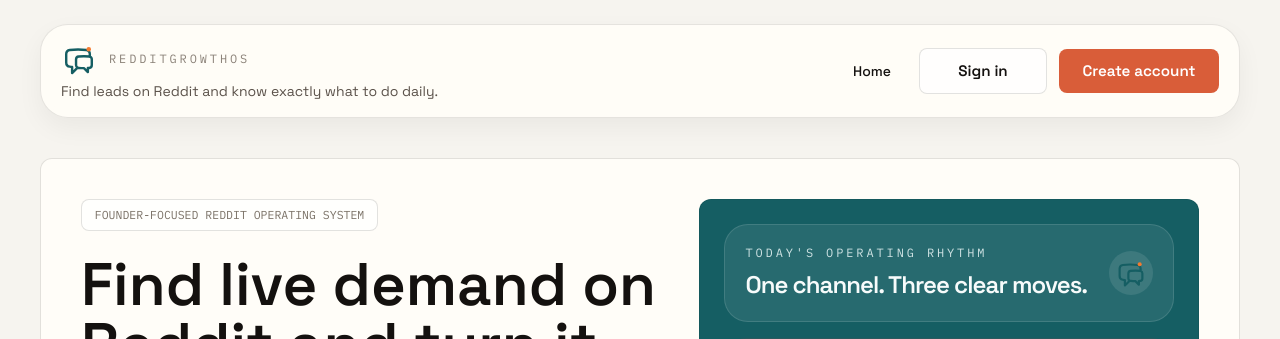
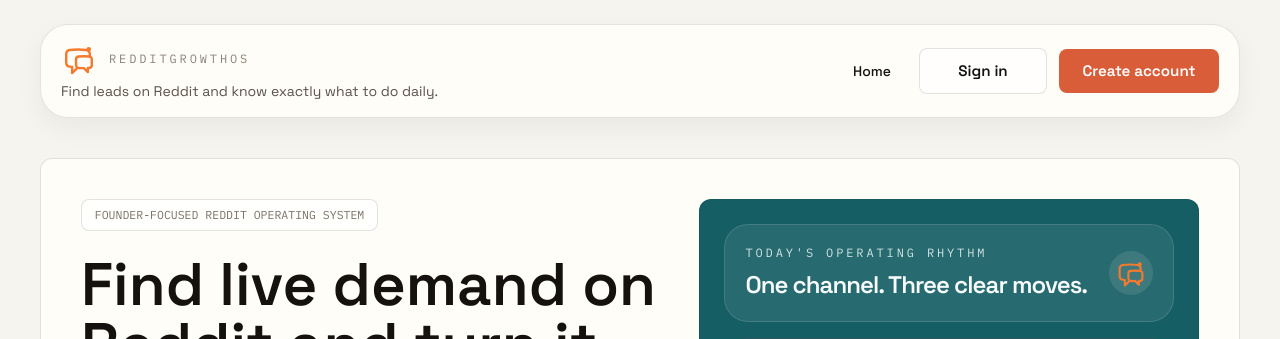
Before and after one commit to bronsondunbar/redditgrowthos, a Next.js app: page / in a window 1280 px wide. Shown: the top 339 px of the page. Built offline with nearby package versions, Linux system fonts and the light colour scheme; no server answers.

Commit message:
feat: update development script and modify opportunity payload structure for API request

```diff
--- a/package.json
+++ b/package.json
@@ -3,7 +3,7 @@
   "version": "0.1.0",
   "private": true,
   "scripts": {
-    "dev": "next dev",
+    "dev": "next dev -p 3002",
     "build": "prisma generate && next build",
     "build:vercel": "prisma migrate deploy && prisma generate && next build",
     "start": "next start",
--- a/src/components/brand-mark.tsx
+++ b/src/components/brand-mark.tsx
@@ -18,7 +18,7 @@ export function BrandMark({ title, ...props }: BrandMarkProps) {
       <path
         d="M20.25 8.511c.884.284 1.5 1.128 1.5 2.097v4.286c0 1.136-.847 2.1-1.98 2.193-.34.027-.68.052-1.02.072v3.091l-3-3c-1.354 0-2.694-.055-4.02-.163a2.115 2.115 0 0 1-.825-.242m9.345-8.334a2.126 2.126 0 0 0-.476-.095 48.64 48.64 0 0 0-8.048 0c-1.131.094-1.976 1.057-1.976 2.192v4.286c0 .837.46 1.58 1.155 1.951m9.345-8.334V6.637c0-1.621-1.152-3.026-2.76-3.235A48.455 48.455 0 0 0 11.25 3c-2.115 0-4.198.137-6.24.402-1.608.209-2.76 1.614-2.76 3.235v6.226c0 1.621 1.152 3.026 2.76 3.235.577.075 1.157.14 1.74.194V21l4.155-4.155"
         transform="translate(3 6) scale(1.75)"
-        stroke="#155E63"
+        stroke="#F47A2F"
         strokeWidth="1.85"
         strokeLinecap="round"
         strokeLinejoin="round"
--- a/src/components/opportunity-workbench.tsx
+++ b/src/components/opportunity-workbench.tsx
@@ -509,12 +509,17 @@ export function OpportunityWorkbench({ initialState }: WorkbenchProps) {
     setNotice(null);
     setIsDiscovering(true);
 
+    const discoveryPayload: ProjectFormState = {
+      ...form,
+      projectId: composerMode === "create" ? null : form.projectId,
+    };
+
     const response = await fetch("/api/opportunities", {
       method: "POST",
       headers: {
         "Content-Type": "application/json",
       },
-      body: JSON.stringify(form),
+      body: JSON.stringify(discoveryPayload),
     });
 
     const payload = (await response.json()) as {
```
